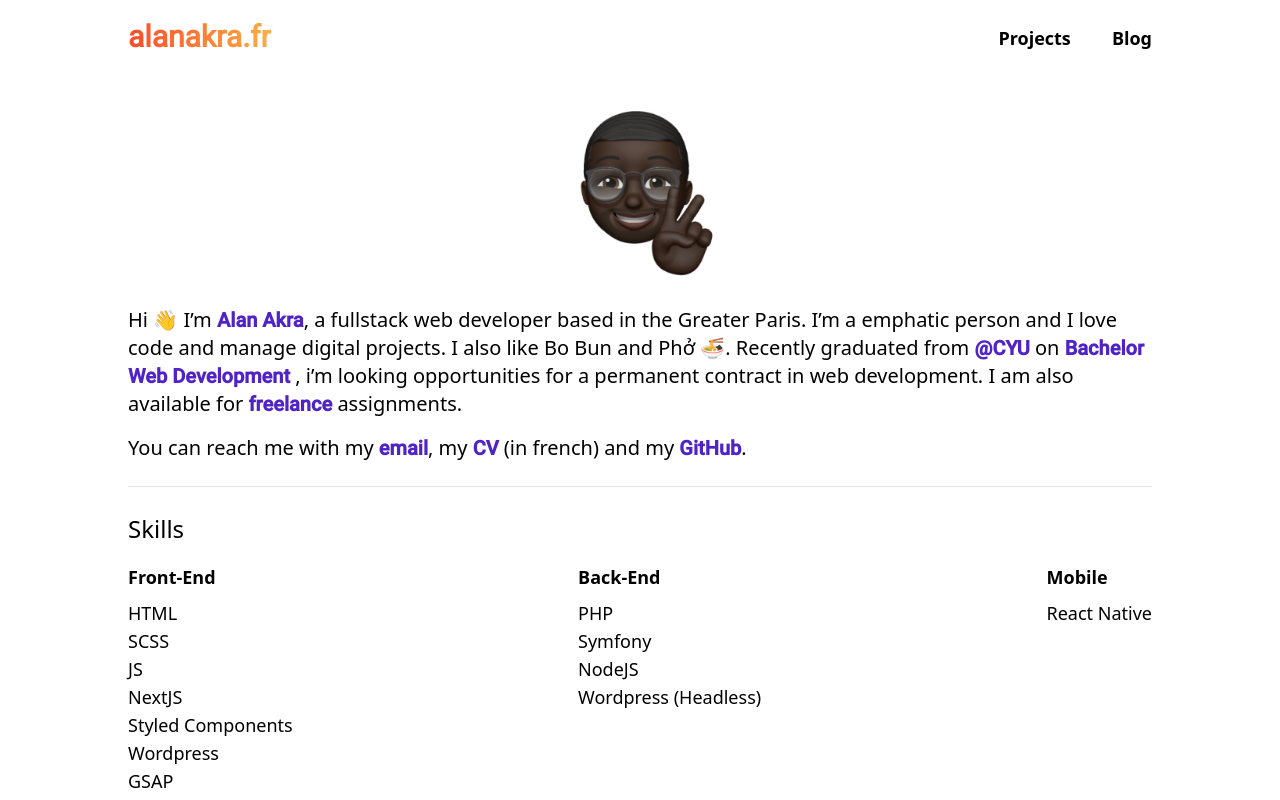
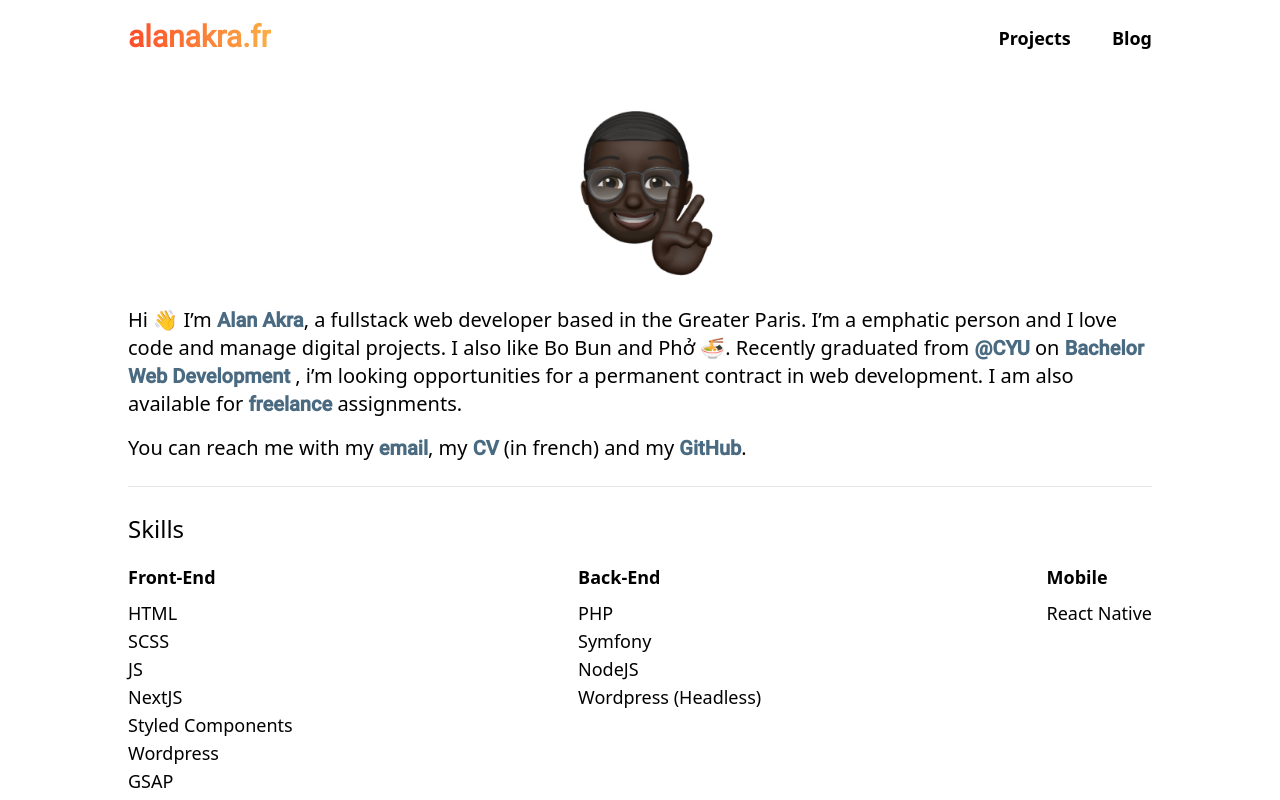
Before and after one commit to alanakra/alan-web, a Next.js app: page / in a window 1280 px wide. Shown: the top 800 px of the page. Built offline with nearby package versions, Linux system fonts and the light colour scheme.

Commit message:
Update color link

```diff
--- a/styles/globals.css
+++ b/styles/globals.css
@@ -20,7 +20,7 @@
 }
 
 .headless-style>p>a {
- color: #5023c7;
+ color: #496A81;
  font-weight: bold;
  font-family: 'Roboto';
 }
--- a/styles/styles.css
+++ b/styles/styles.css
@@ -54,7 +54,7 @@
 }
 
 .link-color{
- color: #5023c7;
+ color: #496A81;
  font-weight: bold;
  font-family: 'Roboto';
 }
```
